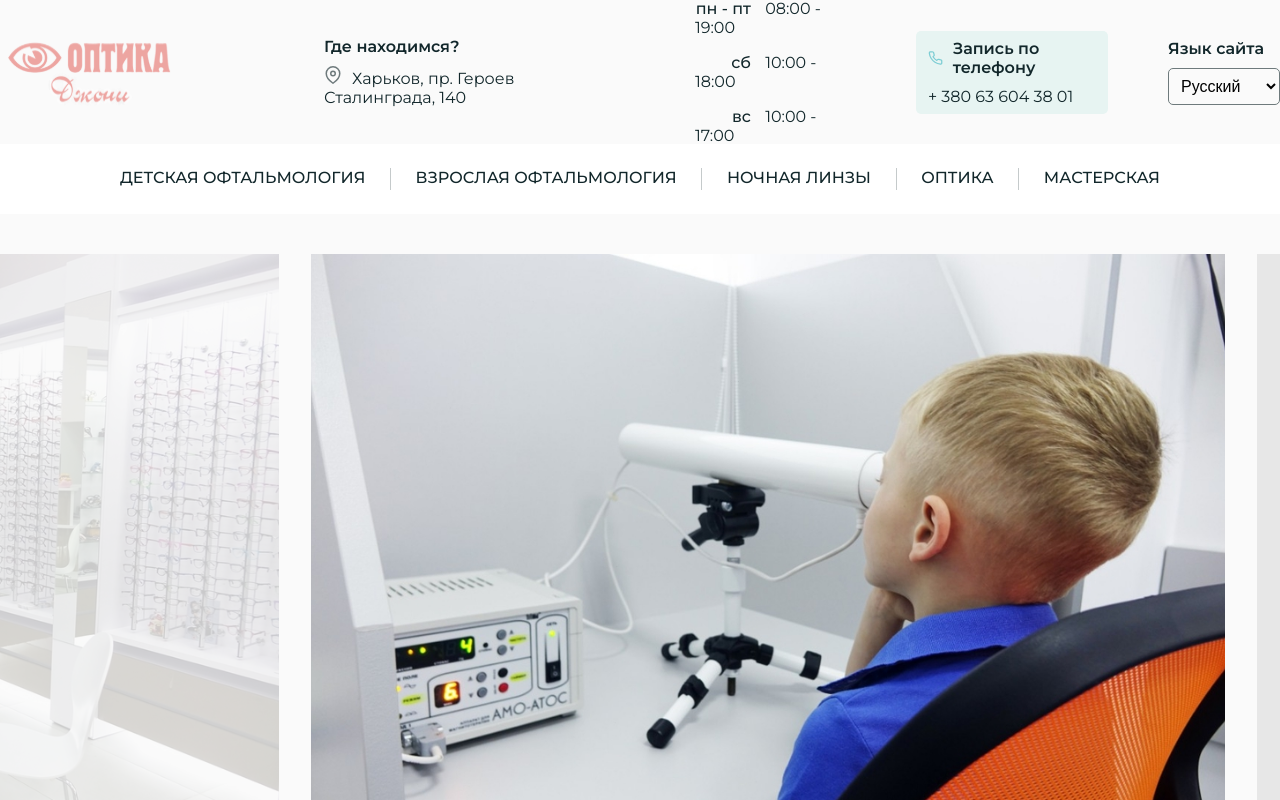
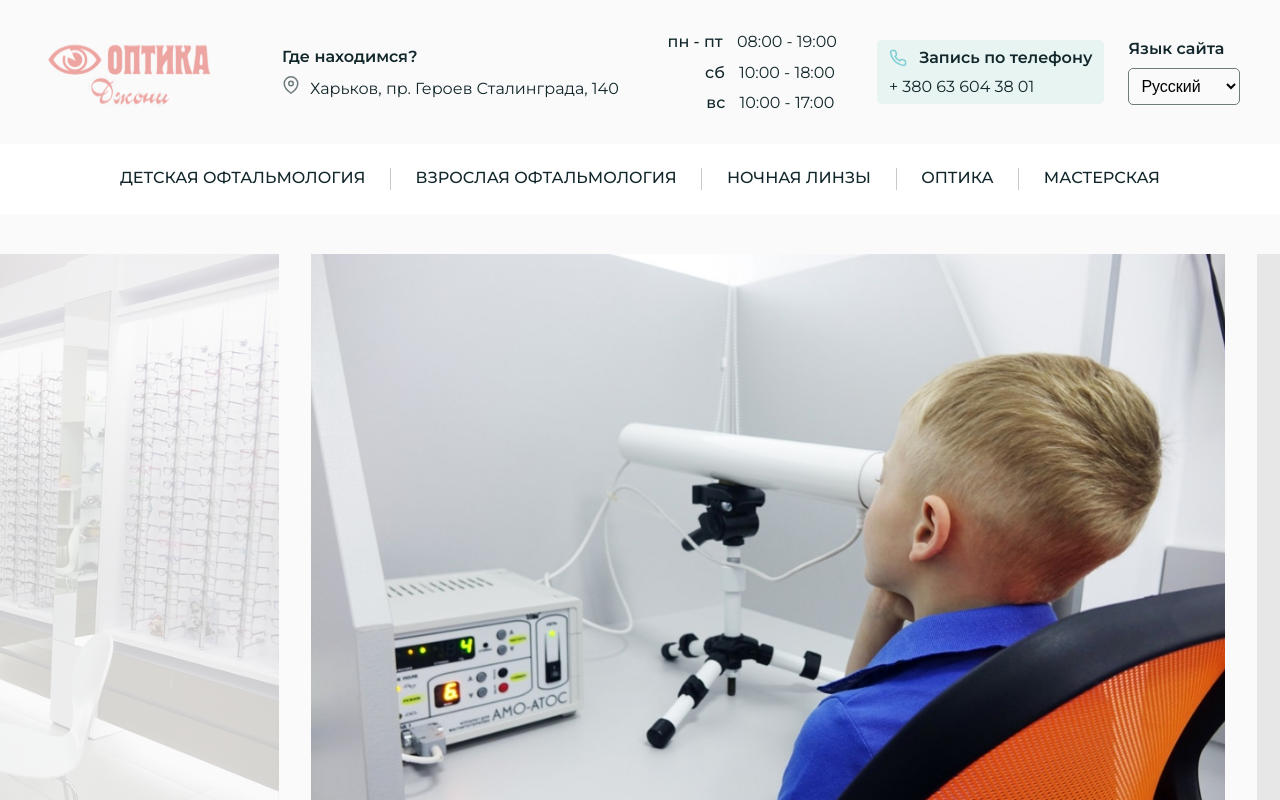
Before and after one commit to NikoraDmytro/optica_djoni, a Next.js app: page / in a window 1280 px wide. Shown: the top 800 px of the page. Built offline with nearby package versions, Linux system fonts and the light colour scheme; grey boxes are pictures that could not be loaded.

Commit message:
Added some styles for header component to make it more responsive. Downloaded "sharp" dependency for better Next image transformations.

```diff
--- a/components/Layout/components/CompanyInfo/CompanyInfo.module.scss
+++ b/components/Layout/components/CompanyInfo/CompanyInfo.module.scss
@@ -1,3 +1,4 @@
+@use "../../../../shared/styles/base";
 @use "../../../../shared/styles/components";
 
 .address {
@@ -12,9 +13,12 @@
   border-radius: 5px;
   padding: 0.5em 0.75em;
   background-color: #e7f4f2;
-  .phone {
-    display: block;
-  }
+}
+
+.phoneIcon {
+  display: flex;
+  margin-right: 12px;
+  align-items: center;
 }
 
 .contactsTitle {
@@ -22,16 +26,21 @@
   margin-bottom: 10px;
   strong {
     margin-bottom: 0;
-    margin-left: 10px;
   }
 }
 
 .workingHours {
+  @include base.flexCenter(column);
+  min-height: 5em;
+  text-align: end;
+  justify-content: space-between;
   b {
     width: 3.5em;
-    text-align: end;
     font-weight: 500;
     margin-right: 10px;
     display: inline-block;
   }
+  p {
+    margin: 0;
+  }
 }
--- a/components/Layout/components/CompanyInfo/Contacts.tsx
+++ b/components/Layout/components/CompanyInfo/Contacts.tsx
@@ -6,7 +6,16 @@ export const CompanyContacts = () => {
   return (
     <div className={styles.contacts}>
       <div className={styles.contactsTitle}>
-        <Image src="/icons/phone.svg" alt="" width={18} height={18} />
+        <div className={styles.phoneIcon}>
+          <Image
+            src="/icons/phone.svg"
+            alt=""
+            width={18}
+            height={18}
+            layout="fixed"
+          />
+        </div>
+
         <strong className={styles.strongBlock}>Запись по телефону</strong>
       </div>
 
--- a/components/Layout/components/CompanyInfo/WorkingHours.tsx
+++ b/components/Layout/components/CompanyInfo/WorkingHours.tsx
@@ -13,5 +13,5 @@ export const CompanyWorkingHours = () => {
         <b>вс</b> 10:00 - 17:00
       </p>
     </div>
-    )
-}
+  );
+};
--- a/components/Layout/components/Header/Header.module.scss
+++ b/components/Layout/components/Header/Header.module.scss
@@ -5,26 +5,134 @@
   @include base.flexCenter();
   width: 100%;
   height: 9em;
+  padding: 1em;
 }
 
-.location {
-  margin-left: 9em;
+.headerMenu {
+  @include base.resetButton();
+  display: none;
+  margin-left: auto;
+  position: relative;
+  > span {
+    overflow: visible !important;
+  }
+}
+
+.headerContent {
+  @include base.flexCenter();
+  flex-grow: 0;
+  flex-shrink: 0;
+}
+
+.headerLogo {
+  width: 180px;
+  height: 80px;
+  margin-right: 9%;
+  position: relative;
+}
+
+.locationContainer {
   margin-right: 5.25em;
 }
 
-.workingHours {
+.workingHoursContainer {
   margin-right: 4.75em;
 }
 
-.contacts {
+.contactsContainer {
   margin-right: 3.75em;
 }
 
 .selectInput {
   width: 7em;
+  font-size: 1em;
   padding: 0.5em;
-  font-size: 16px;
   border-radius: 5px;
   border: 1px solid #6e7a7c;
   background-color: transparent;
 }
+
+.selectContainer {
+  font-size: 16px;
+}
+
+@media screen and (max-width: 1400px) {
+  .headerLogo {
+    margin-right: 5%;
+  }
+
+  .locationContainer {
+    margin-right: 3em;
+  }
+
+  .workingHoursContainer {
+    margin-right: 2.5em;
+  }
+
+  .contactsContainer {
+    margin-right: 1.5em;
+  }
+}
+
+@media screen and (max-width: 1200px) {
+  .workingHoursContainer {
+    width: 100px;
+  }
+
+  .locationContainer {
+    width: 200px;
+  }
+
+  .contactsContainer {
+    width: 170px;
+  }
+
+  .selectContainer {
+    font-size: 14px;
+  }
+
+  .selectInput {
+    padding: 0.25em;
+    width: fit-content;
+  }
+}
+
+@media screen and (max-width: 900px) {
+  .headerLogo {
+    margin-right: 5%;
+  }
+
+  .locationContainer {
+    width: 175px;
+    font-size: 14px;
+    margin-right: 1em;
+  }
+
+  .workingHoursContainer {
+    font-size: 14px;
+    margin-right: 1.5em;
+    b {
+      font-size: 16px;
+    }
+  }
+
+  .contactsContainer {
+    width: 150px;
+    font-size: 14px;
+    margin-right: 1em;
+  }
+}
+
+@media screen and (max-width: 750px) {
+  .header {
+    padding: 1em 2.5em;
+  }
+
+  .headerContent {
+    display: none;
+  }
+
+  .headerMenu {
+    display: block;
+  }
+}
--- a/components/Layout/components/Header/Header.tsx
+++ b/components/Layout/components/Header/Header.tsx
@@ -13,30 +13,29 @@ export const Header = () => {
   return (
     <header className={styles.header}>
       <Link href="/">
-        <a>
-          <Image
-            src="/image/logo.svg"
-            alt="Logo"
-            width={180}
-            height={80}
-            layout="fixed"
-          />
+        <a className={styles.headerLogo}>
+          <Image src="/image/logo.svg" alt="Logo" layout="fill" />
         </a>
       </Link>
 
-      <div className={styles.location}>
+      <button className={styles.headerMenu}>
+        <Image src="/icons/menu.svg" alt="Menu" width={32} height={32} />
+      </button>
+
+      <div className={styles.headerContent}>
+        <div className={styles.locationContainer}>
           <CompanyLocation />
         </div>
 
-      <div className={styles.workingHours}>
+        <div className={styles.workingHoursContainer}>
           <CompanyWorkingHours />
         </div>
 
-      <div className={styles.contacts}>
+        <div className={styles.contactsContainer}>
           <CompanyContacts />
         </div>
 
-      <div>
+        <div className={styles.selectContainer}>
           <strong className={styles.strongBlock}>Язык сайта</strong>
 
           <select id="language" className={styles.selectInput}>
@@ -44,6 +43,7 @@ export const Header = () => {
             <option id="language">English</option>
           </select>
         </div>
+      </div>
     </header>
   );
 };
--- a/package.json
+++ b/package.json
@@ -14,6 +14,7 @@
     "react": "17.0.2",
     "react-dom": "17.0.2",
     "scss": "^0.2.4",
+    "sharp": "^0.30.1",
     "typescript-plugin-css-modules": "^3.4.0",
     "yup": "^0.32.11"
   },
--- a/shared/styles/_base.scss
+++ b/shared/styles/_base.scss
@@ -23,6 +23,7 @@
   border: none;
   outline: none;
   cursor: pointer;
+  background-color: transparent;
 }
 
 @mixin resetInput {
```
Also changed, not shown: public/icons/menu.svg (added), 1 other file (tests, documents, lock files or other folders). Lines whose indentation alone changed are shown as unchanged.
